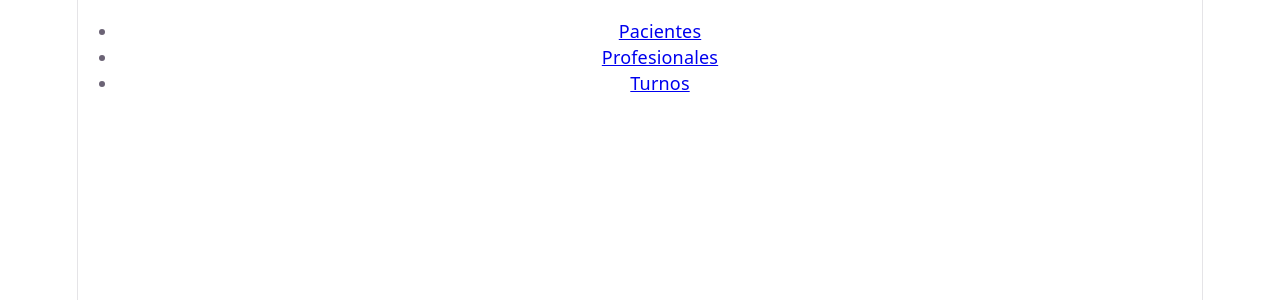
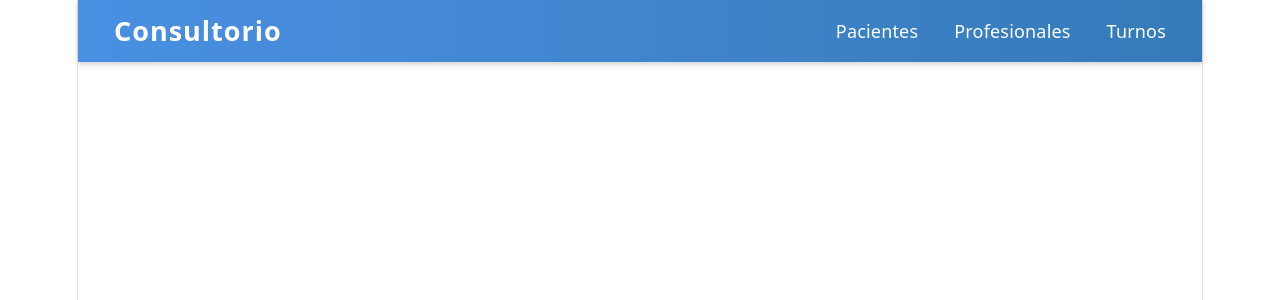
Before and after one commit to javromano18/ConsultorioProyect, a React (Vite) app in the folder Frontend/consultorio-frontend/: page / in a window 1280 px wide. Shown: the top 300 px of the page. Built offline with nearby package versions, Linux system fonts and the light colour scheme.

Commit message:
style (frontend): agregar estilos a navegacion y estructura de paginas

```diff
--- a/Frontend/consultorio-frontend/src/App.jsx
+++ b/Frontend/consultorio-frontend/src/App.jsx
@@ -1,23 +1,36 @@
-import { BrowserRouter as Router, Routes, Route, Link } from "react-router-dom";
+import { BrowserRouter as Router, Routes, Route, NavLink } from "react-router-dom";
 import Pacientes from "./pages/Pacientes";
 import Profesionales from "./pages/Profesionales";
 import Turnos from "./pages/Turnos";
+import "./styles/App.css";
 
 function App() {
   return (
     <Router>
+      <header className="app-header">
+        <div className="logo">Consultorio</div>
         <nav>
-        <ul>
-          <li><Link to="/pacientes">Pacientes</Link></li>
-          <li><Link to="/profesionales">Profesionales</Link></li>
-          <li><Link to="/turnos">Turnos</Link></li>
+          <ul className="nav-links">
+            <li>
+              <NavLink to="/pacientes" className={({ isActive }) => isActive ? "active" : ""}>Pacientes</NavLink>
+            </li>
+            <li>
+              <NavLink to="/profesionales" className={({ isActive }) => isActive ? "active" : ""}>Profesionales</NavLink>
+            </li>
+            <li>
+              <NavLink to="/turnos" className={({ isActive }) => isActive ? "active" : ""}>Turnos</NavLink>
+            </li>
           </ul>
         </nav>
+      </header>
+
+      <main className="app-content">
         <Routes>
           <Route path="/pacientes" element={<Pacientes />} />
           <Route path="/profesionales" element={<Profesionales />} />
           <Route path="/turnos" element={<Turnos />} />
         </Routes>
+      </main>
     </Router>
   );
 }
--- /dev/null
+++ b/Frontend/consultorio-frontend/src/styles/App.css
@@ -0,0 +1,40 @@
+/* Header */
+.app-header {
+  background: linear-gradient(90deg, #4a90e2, #357ab8);
+  padding: 1rem 2rem;
+  color: white;
+  display: flex;
+  justify-content: space-between;
+  align-items: center;
+  box-shadow: 0px 2px 6px rgba(0,0,0,0.2);
+  position: sticky;
+  top: 0;
+  z-index: 1000;
+}
+
+.logo {
+  font-size: 1.5rem;
+  font-weight: bold;
+  letter-spacing: 1px;
+}
+
+/* Navegación */
+.nav-links {
+  list-style: none;
+  display: flex;
+  gap: 2rem;
+  margin: 0;
+}
+
+.nav-links li a {
+  color: white;
+  text-decoration: none;
+  font-weight: 500;
+  transition: all 0.3s ease;
+}
+
+.nav-links li a:hover {
+  color: #ffdd57;
+}
+
+.nav
```
Lines whose indentation alone changed are shown as unchanged.
